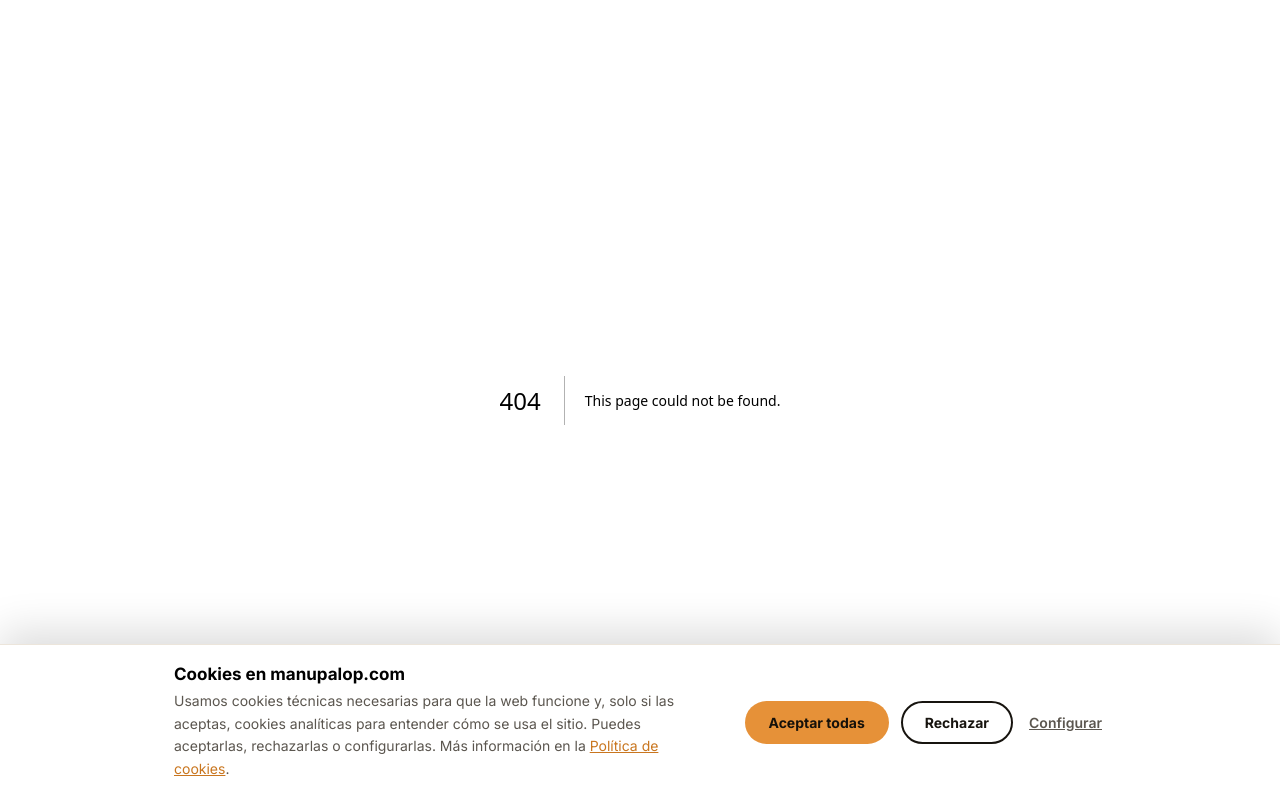
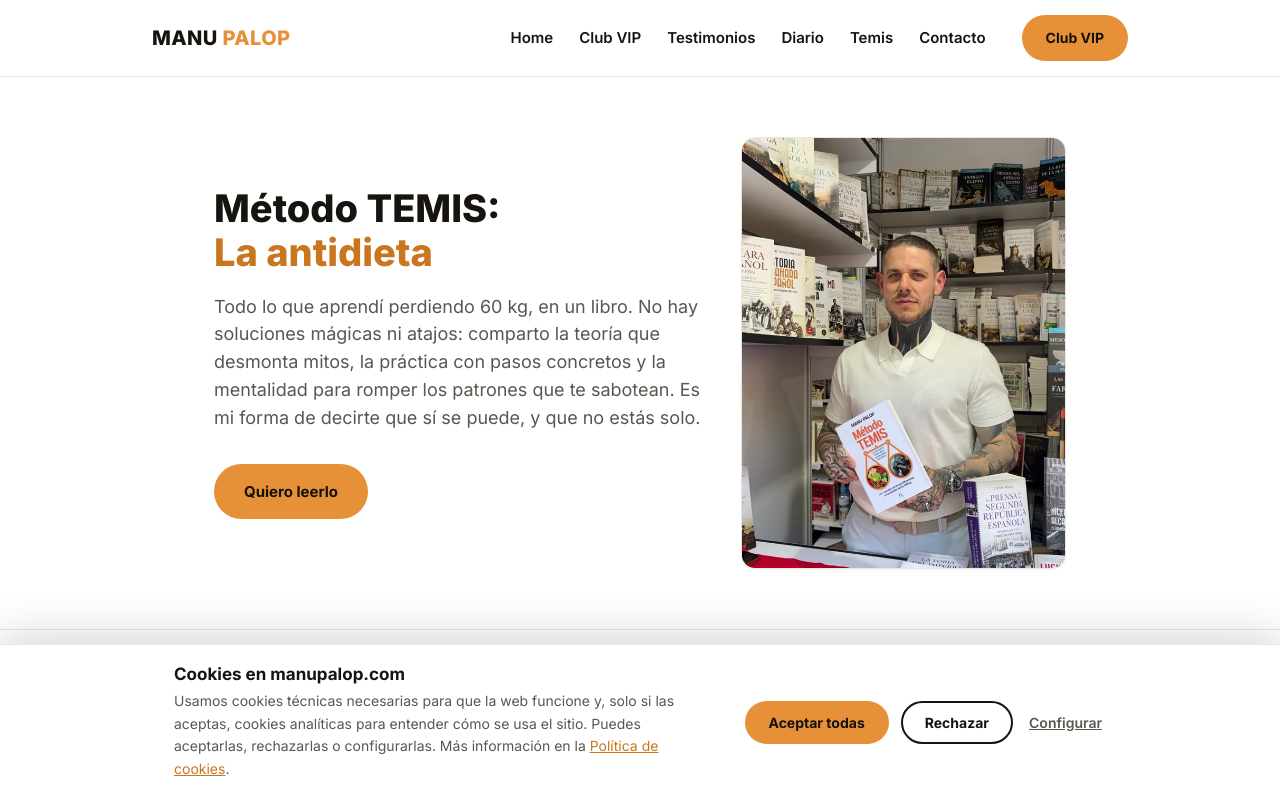
Before and after one commit to mengarelena-netizen/manupalop, a Next.js app: page /temis in a window 1280 px wide. Before the commit this address had no page. Built offline with nearby package versions, Linux system fonts and the light colour scheme.

Commit message:
update temis

```diff
--- /dev/null
+++ b/app/temis/page.tsx
@@ -0,0 +1,63 @@
+import type { Metadata } from "next";
+import SiteHeader from "@/components/SiteHeader";
+import SiteFooter from "@/components/SiteFooter";
+import Container from "@/components/Container";
+import { MotionA } from "@/components/motion/primitives";
+import { lift } from "@/components/motion/config";
+import { btn, LEAD, SECTION } from "@/lib/site-ui";
+import { cn } from "@/lib/utils";
+
+export const metadata: Metadata = {
+  title: "Método TEMIS: La antidieta | Manu Palop",
+  description:
+    "Método TEMIS: la antidieta. Todo lo que aprendí perdiendo 60 kg, en un libro.",
+};
+
+export default function Temis() {
+  return (
+    <>
+      <SiteHeader />
+
+      <section className={SECTION} id="temis">
+        <Container className="grid max-w-[900px] grid-cols-1 items-center gap-10 desktop:grid-cols-[1.2fr_0.8fr]">
+          <div className="desktop:text-left" data-reveal="">
+            <h2>
+              Método TEMIS:
+              <br />
+              <span className="text-brand-dark">La antidieta</span>
+            </h2>
+            <p className={cn(LEAD, "mb-8")}>
+              Todo lo que aprendí perdiendo 60 kg, en un libro. No hay
+              soluciones mágicas ni atajos: comparto la teoría que desmonta
+              mitos, la práctica con pasos concretos y la mentalidad para romper
+              los patrones que te sabotean. Es mi forma de decirte que sí se
+              puede, y que no estás solo.
+            </p>
+            <MotionA
+              href="https://amzn.to/3VvIIgj"
+              target="_blank"
+              rel="noopener noreferrer"
+              className={cn(btn(), "mx-auto mt-2 block w-fit desktop:mx-0")}
+              {...lift}
+            >
+              Quiero leerlo
+            </MotionA>
+          </div>
+          <div data-reveal="zoom">
+            {/* eslint-disable-next-line @next/next/no-img-element */}
+            <img
+              className="h-auto max-h-[560px] w-full rounded-card object-cover border border-line shadow-xs"
+              src="/images/opt/libro.webp"
+              srcSet="/images/opt/libro.webp 1x, /images/opt/libro@2x.webp 2x"
+              width={612}
+              height={816}
+              alt="Manu Palop con su libro Método TEMIS"
+            />
+          </div>
+        </Container>
+      </section>
+
+      <SiteFooter />
+    </>
+  );
+}
--- a/components/SiteHeader.tsx
+++ b/components/SiteHeader.tsx
@@ -132,6 +132,9 @@ export default function SiteHeader({ home = false }: { home?: boolean }) {
           <Link href="/diario" className={NAV_LINK} onClick={close}>
             Diario
           </Link>
+          <Link href="/temis" className={NAV_LINK} onClick={close}>
+            Temis
+          </Link>
           <Link href="/contacto" className={NAV_LINK} onClick={close}>
             Contacto
           </Link>
```
